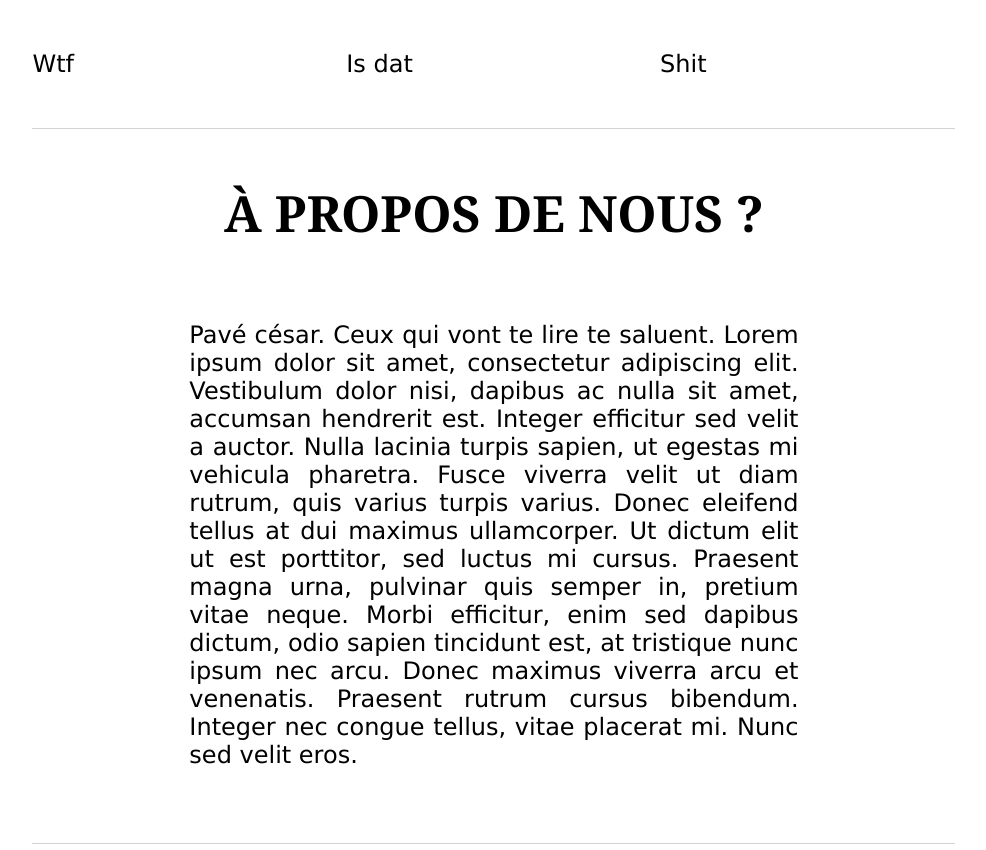
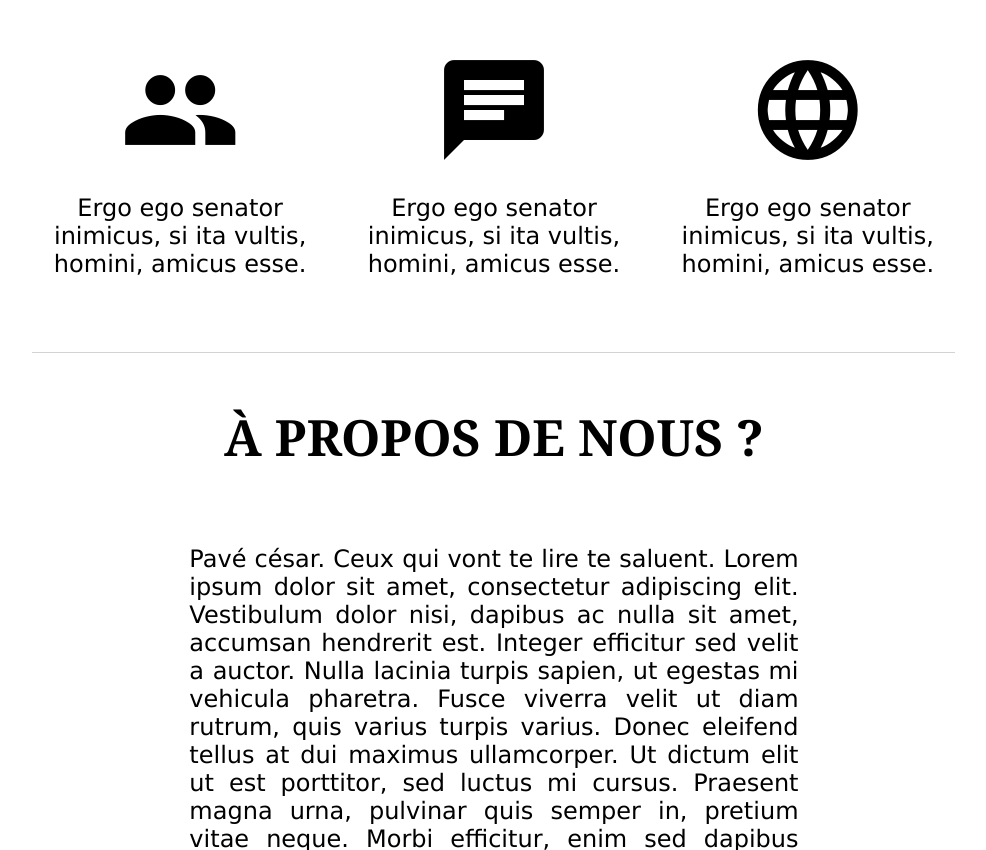
Before and after one commit to TheLortex/supreme-spork, a plain HTML site: page index.html in a window 1280 px wide. Shown: the part 953-1803 px from the top of the page, without its empty margins (146-1132 px from the left). Drawn offline with Linux system fonts and the light colour scheme.

Commit message:
icon part

```diff
--- a/index.css
+++ b/index.css
@@ -36,6 +36,22 @@ body {
     grid-column: 1 / 13;
 }
 
+.icondesc {
+    padding-left: 20px;
+    padding-right: 20px;
+}
+
+.icondesc i {
+    font-size: 120px!important;
+    width: 120px;
+    display: block!important;
+    margin: auto;
+}
+
+.icondesc p {
+    text-align: center;
+}
+
 p {
     text-align: justify;
 }
--- a/index.html
+++ b/index.html
@@ -4,6 +4,7 @@
     <meta charset="UTF-8">
     <title>Research</title>
 
+    <link href="https://fonts.googleapis.com/icon?family=Material+Icons" rel="stylesheet">
     <link rel="stylesheet" href="index.css" />
 </head>
 <body>
@@ -25,14 +26,23 @@
             <img src="assets/conf.png" />
         </div>
         <!-- 5 -->
-        <div style="grid-column: 1 / 5">
-            Wtf
+        <div class="icondesc" style="grid-column: 1 / 5">
+            <i class="material-icons">people</i>
+            <p>
+                Ergo ego senator inimicus, si ita vultis, homini, amicus esse.
+            </p>
         </div>
-        <div style="grid-column: 5 / 9">
-            Is dat
+        <div class="icondesc" style="grid-column: 5 / 9">
+            <i class="material-icons">chat</i>
+            <p>
+                Ergo ego senator inimicus, si ita vultis, homini, amicus esse.
+            </p>
         </div>
-        <div style="grid-column: 9 / 13">
-            Shit
+        <div class="icondesc" style="grid-column: 9 / 13">
+            <i class="material-icons">language</i>
+            <p>
+                Ergo ego senator inimicus, si ita vultis, homini, amicus esse.
+            </p>
         </div>
         <!-- 6 -->
         <div class="separator"></div>
```
